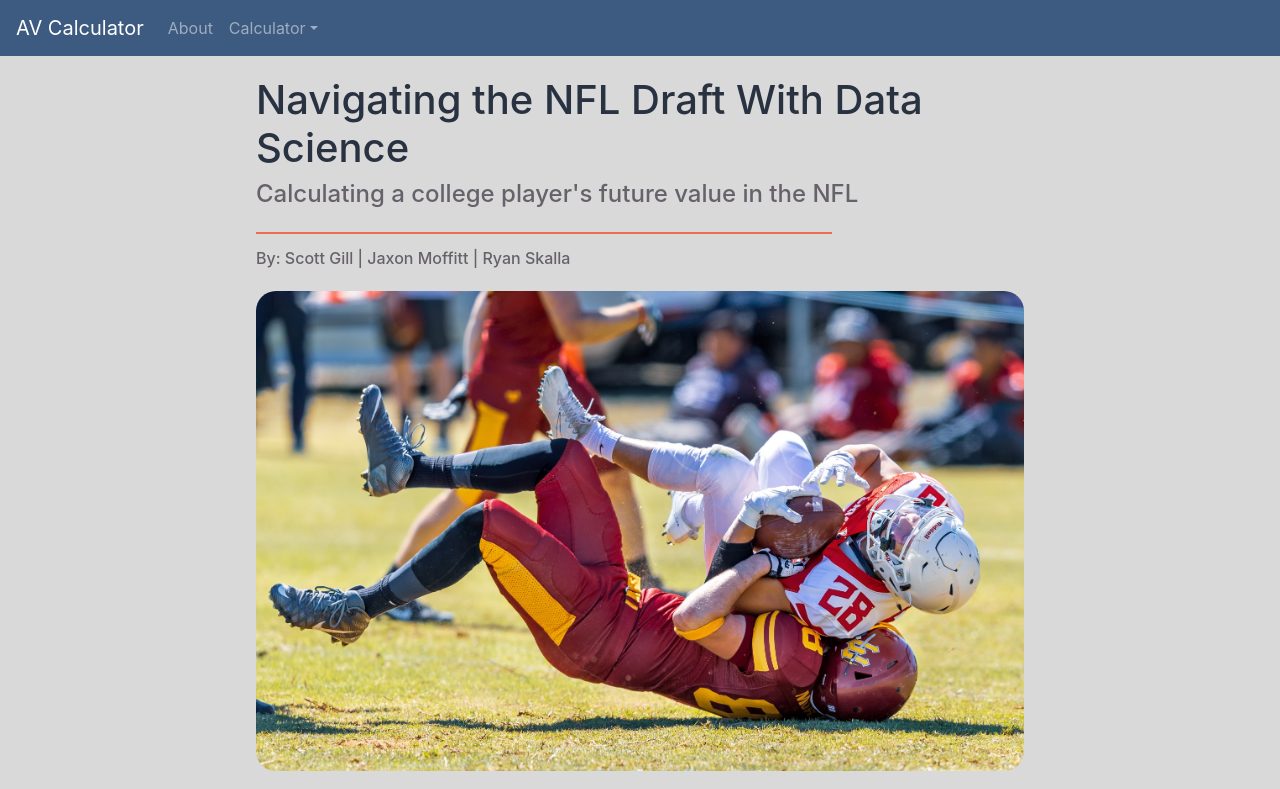
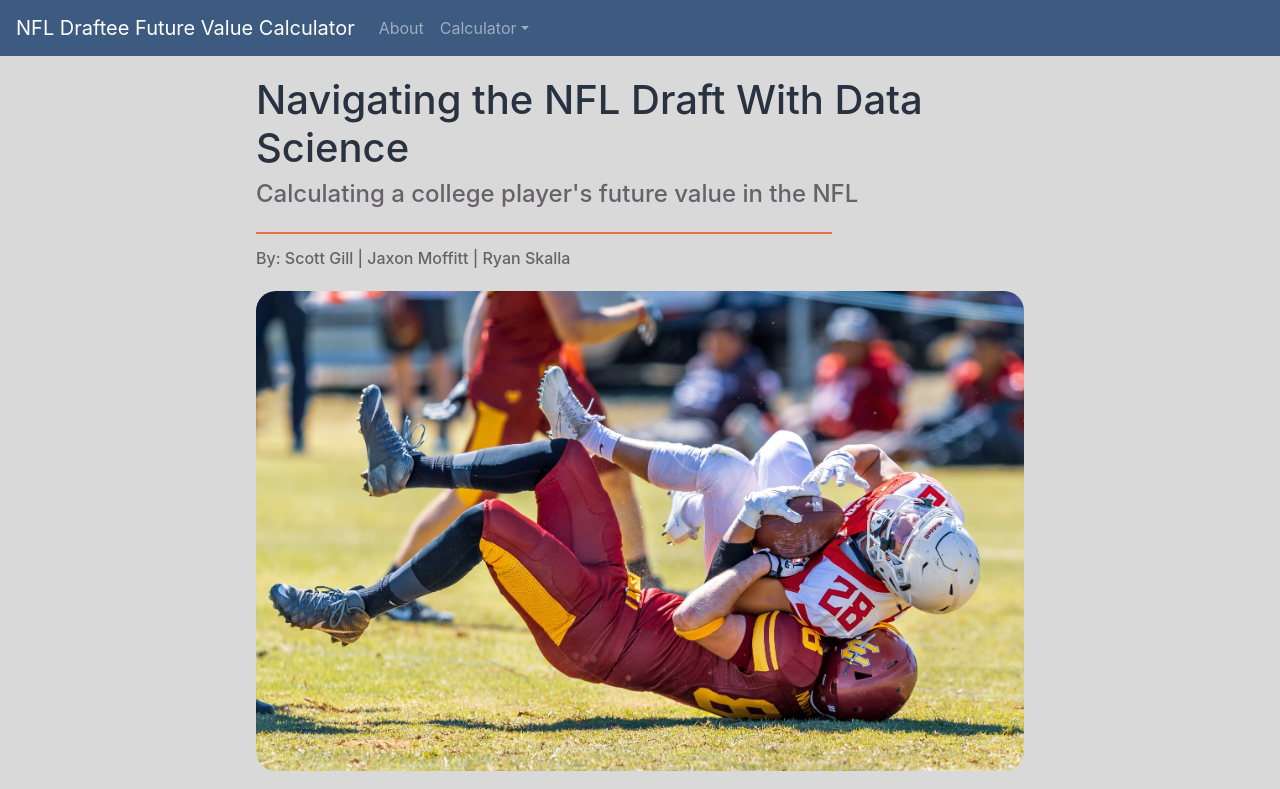
Before and after one commit to JaxonMoffitt/sports-analytics-project, a React (Create React App) app: page / in a window 1280 px wide. Shown: the top 789 px of the page. Built offline with nearby package versions, Linux system fonts and the light colour scheme.

Commit message:
Title Update

```diff
--- a/public/index.html
+++ b/public/index.html
@@ -30,7 +30,7 @@
       work correctly both with client-side routing and a non-root public URL.
       Learn how to configure a non-root public URL by running `npm run build`.
     -->
-    <title>React App</title>
+    <title>NFL Draftee Future Value Calculator</title>
   </head>
   <body>
     <noscript>You need to enable JavaScript to run this app.</noscript>
--- a/src/Components/Nav.js
+++ b/src/Components/Nav.js
@@ -9,7 +9,7 @@ function Nav() {
   return (
     <span>
       <ReactBootstrap.Navbar className="color-nav" variant="dark" expand="lg">
-      <ReactBootstrap.Navbar.Brand className="navbar-brand" href="/">AV Calculator</ReactBootstrap.Navbar.Brand>
+      <ReactBootstrap.Navbar.Brand className="navbar-brand" href="/">NFL Draftee Future Value Calculator</ReactBootstrap.Navbar.Brand>
       <ReactBootstrap.Navbar.Toggle aria-controls="basic-navbar-nav" />
       <ReactBootstrap.Navbar.Collapse id="basic-navbar-nav">
           <ReactBootstrap.Nav className="mr-auto">
```
